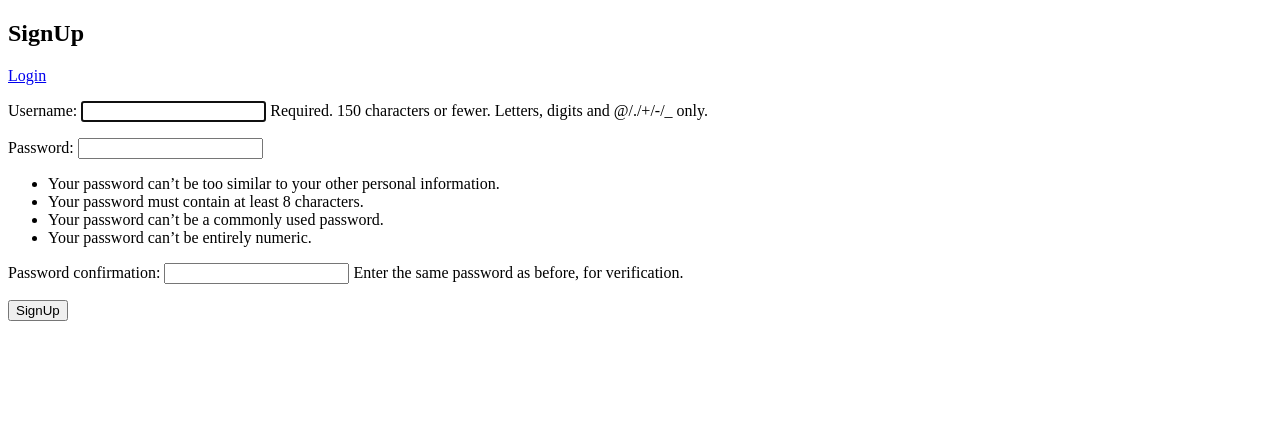
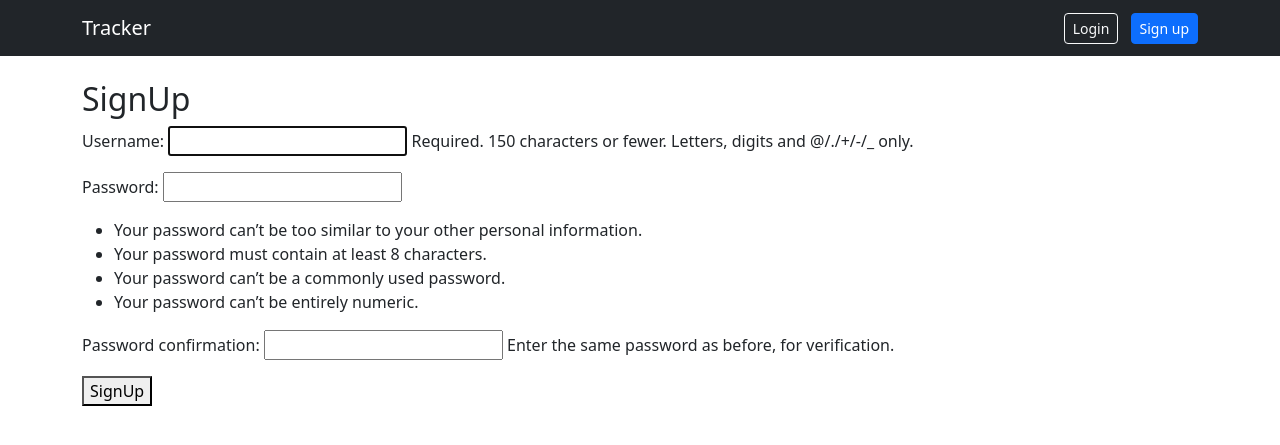
Before and after one commit to spot-jarvis/PlacementPrep_Tracker, a Django app: page /accounts/signup in a window 1280 px wide. Shown: the top 445 px of the page. Run offline with Django 5.2, Linux system fonts and the light colour scheme; some libraries are stand-ins or nearby versions.

Commit message:
Home page

```diff
--- a/tracker/templates/tracker/layout.html
+++ b/tracker/templates/tracker/layout.html
@@ -1,12 +1,29 @@
+<!-- tracker/layout.html -->
 <!DOCTYPE html>
-<html lang="en">
+<html>
 <head>
-    <meta charset="UTF-8">
-    <meta name="viewport" content="width=device-width, initial-scale=1.0">
-    <title>{% block title %} {% endblock %}</title>
+  <title>Placement Tracker</title>
+  <link rel="stylesheet"
+        href="https://cdn.jsdelivr.net/npm/[email protected]/dist/css/bootstrap.min.css">
 </head>
 <body>
-    {% block body %}
-    {% endblock %}
+<nav class="navbar navbar-expand-lg navbar-dark bg-dark mb-4">
+  <div class="container">
+    <a class="navbar-brand" href="{% url 'task_list' %}">Tracker</a>
+    <div class="ms-auto">
+      {% if user.is_authenticated %}
+        <span class="text-light me-3">Hi, {{ user.username }}</span>
+        <a href="{% url 'log_out' %}" class="btn btn-outline-light btn-sm">Logout</a>
+      {% else %}
+        <a href="{% url 'login_view' %}" class="btn btn-outline-light btn-sm me-2">Login</a>
+        <a href="{% url 'signup' %}" class="btn btn-primary btn-sm">Sign up</a>
+      {% endif %}
+    </div>
+  </div>
+</nav>
+
+<div class="container">
+  {% block body %}{% endblock %}
+</div>
 </body>
 </html>
--- a/tracker/templates/tracker/login.html
+++ b/tracker/templates/tracker/login.html
@@ -1,9 +1,7 @@
 {% extends 'tracker/layout.html' %}
 
 {% block body %}
-<nav>
-  <a href="{% url 'signup' %}">SignUp</a>
-</nav>
+
 <h2>Login</h2>
 {% if messages %}
   {% for message in messages %}
--- a/tracker/templates/tracker/signup.html
+++ b/tracker/templates/tracker/signup.html
@@ -1,9 +1,7 @@
 {% extends 'tracker/layout.html' %}
 {% block body %}
 <h2>SignUp</h2>
-<nav>
-    <a href="{% url 'login_view' %}">Login</a>
-</nav>
+
 {% if form.errors %}
   <ul style="color:red">
     {% for field in form %}
--- a/tracker/templates/tracker/task_lists.html
+++ b/tracker/templates/tracker/task_lists.html
@@ -22,6 +22,6 @@
 <p>No tasks yet.</p>
 {% endif %}
 <nav>
-    <a href="{% url 'new_task' %}">Add more . </a>
+    <a href="{% url 'new_task' %}">Add Tasks. </a>
 </nav>
 {% endblock %}
--- a/tracker/views.py
+++ b/tracker/views.py
@@ -1,37 +1,41 @@
 from django.shortcuts import render, redirect, get_object_or_404
 from django.http import Http404
+from django.contrib.auth.decorators import login_required
 from django.contrib.auth.forms import UserCreationForm
 from django.contrib.auth import authenticate, login, logout
 from django.contrib import messages
 from .models import StudyTask
 from .forms import StudyTaskForm
 # Create your views here.
+@login_required
 def task_list(request):
-    tasks = StudyTask.objects.all().order_by("completed","target_date")
-
+    tasks = StudyTask.objects.filter(user=request.user).order_by("completed", "target_date")
     return render(request,"tracker/task_lists.html",{
         "tasks" : tasks
     })
-
+@login_required
 def pending_list(request):
-    tasks = StudyTask.objects.filter(completed = False).order_by("target_date")
+    tasks = StudyTask.objects.filter(user = request.user,completed = False).order_by("target_date")
     return render(request,"tracker/pending_list.html",{
         "tasks" : tasks
     })
 
+@login_required
 def new_task(request):
     if request.method == "POST":
         form = StudyTaskForm(request.POST)
         if form.is_valid():
-            form.save()
+            task = form.save(commit=False)
+            task.user = request.user
+            task.save()
             return redirect("task_list")
-
     else:
         form = StudyTaskForm()
-    return render(request,"tracker/task_form.html",{
-        "form" : form
+    return render(request, "tracker/task_form.html", {
+        "form": form
     })
 
+@login_required
 def task_detail (request,pk):
     task = get_object_or_404(StudyTask, id=pk)
     return render(request,"tracker/task_detail.html",{
@@ -39,7 +43,7 @@ def task_detail (request,pk):
     })
 
 def task_edit(request,pk):
-    task = get_object_or_404(StudyTask,id = pk)
+    task = get_object_or_404(StudyTask,id = pk, user = request.user)
     if request.method == "POST":
         form = StudyTaskForm(request.POST,instance=task)
         if form.is_valid():
```
Also changed, not shown: tracker/models.py (+5 -2 lines), db.sqlite3, tracker/migrations/0001_initial.py.
